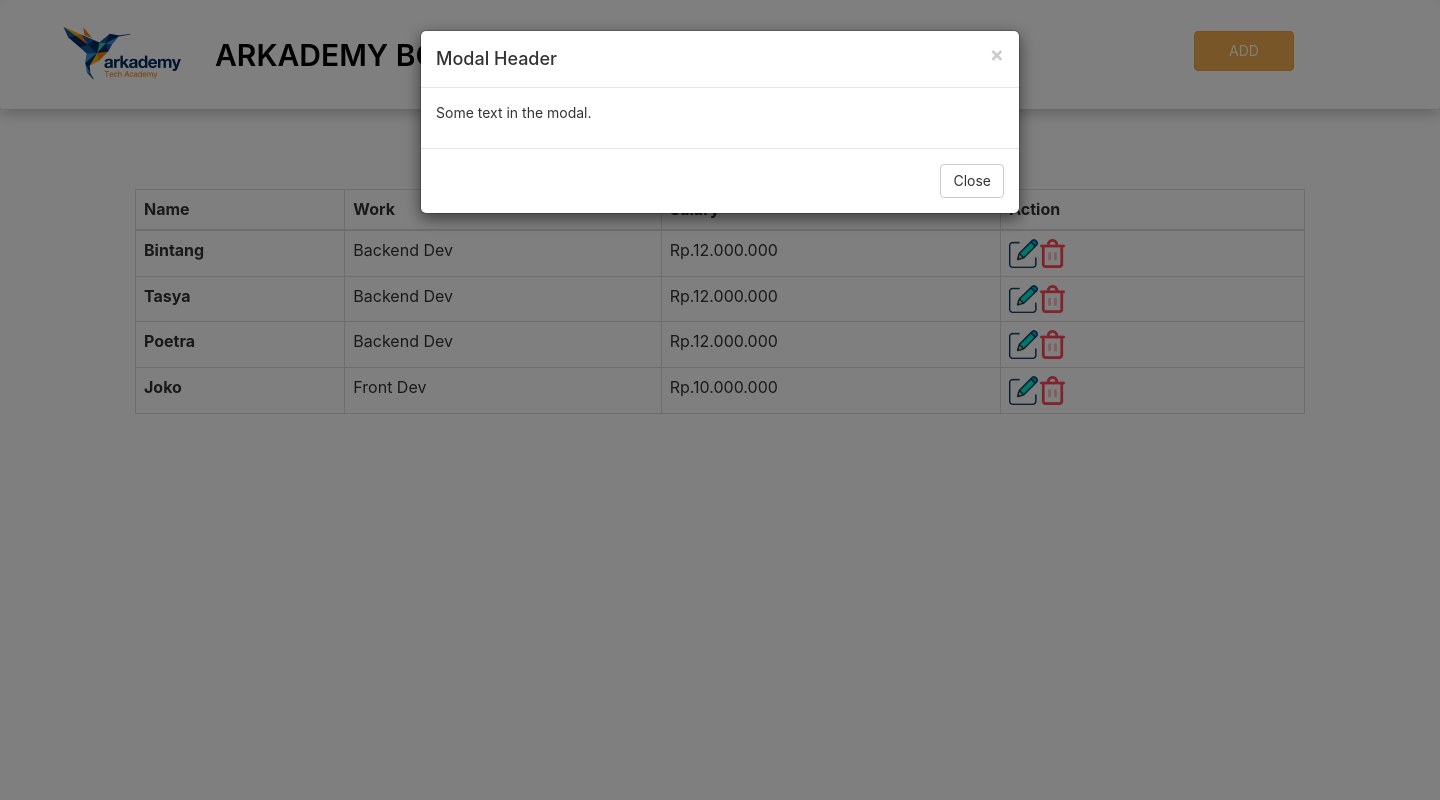
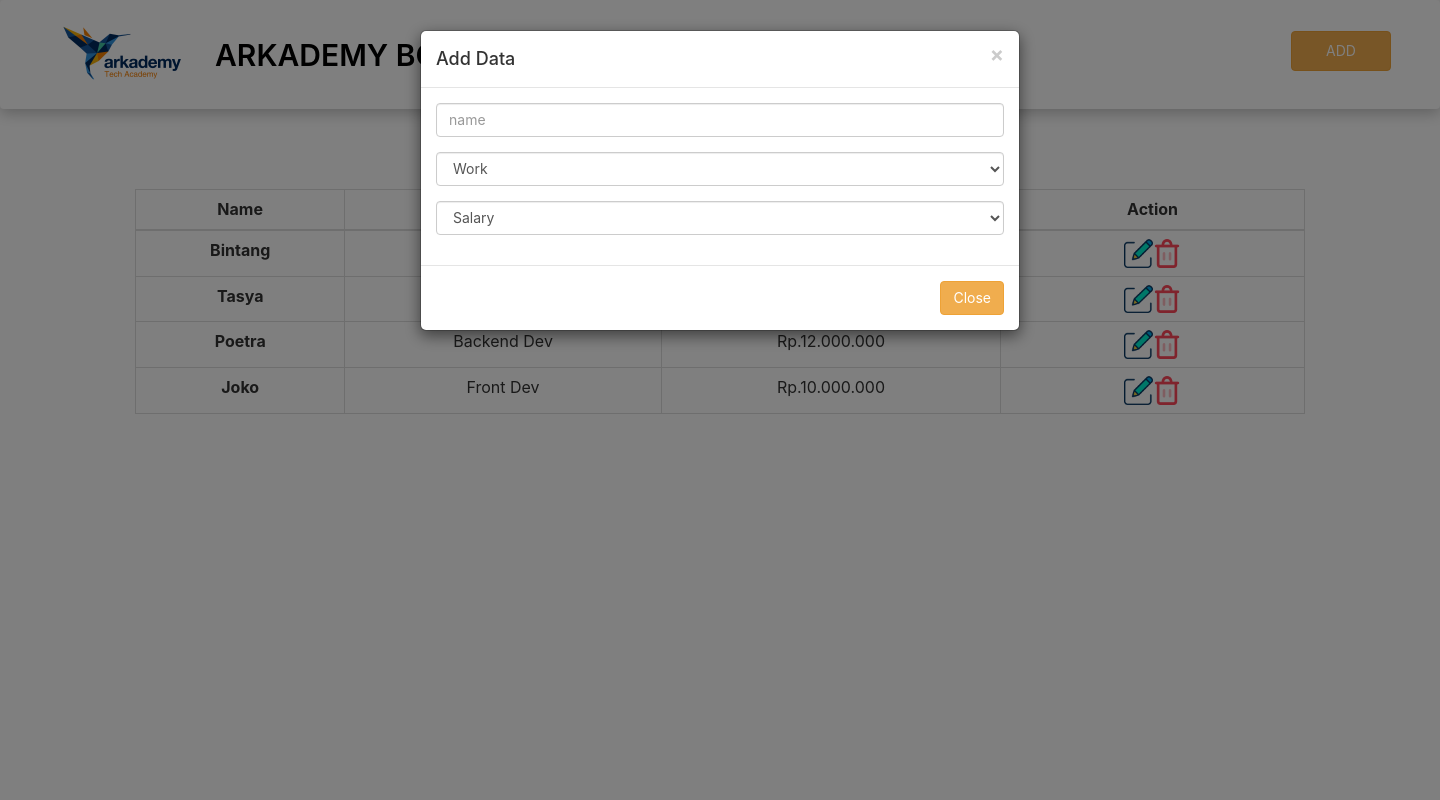
Before and after one commit to fandytic/BootcampArkademy, a PHP site: page /add.html in a window 1440 px wide, after a click on "ADD". Run offline with PHP 8.4, Linux system fonts and the light colour scheme.

Commit message:
new update

```diff
--- a/6b/add.html
+++ b/6b/add.html
@@ -1,5 +1,8 @@
 <html>
     <head>
+            <meta charset="utf-8">
+            <meta http-equiv="X-UA-Compatible" content="IE=edge">
+            <meta name="viewport" content="width=device-width, initial-scale=1">
         <title>Home</title>
         <link rel="stylesheet" href="css/style.css">
         <link rel="stylesheet" href="https://maxcdn.bootstrapcdn.com/bootstrap/3.4.0/css/bootstrap.min.css">
@@ -26,13 +29,32 @@
       <div class="modal-content">
         <div class="modal-header">
           <button type="button" class="close" data-dismiss="modal">&times;</button>
-          <h4 class="modal-title">Modal Header</h4>
+          <h4 class="modal-title">Add Data</h4>
         </div>
         <div class="modal-body">
-          <p>Some text in the modal.</p>
+                <div class="form-group">
+
+                        <input type="text" class="form-control" id="exampleFormControlInput1" placeholder="name">
+                      </div>
+                      <div class="form-group">
+
+                        <select class="form-control" id="exampleFormControlSelect1">
+                          <option>Work</option>
+                          <option>Front End</option>
+                          <option>Back End</option>
+                        </select>
+                      </div>
+                      <div class="form-group">
+
+                            <select class="form-control" id="exampleFormControlSelect1">
+                              <option>Salary</option>
+                              <option>Rp.12.000.000</option>
+                              <option>Rp.10.000.000</option>
+                            </select>
+                          </div>
         </div>
         <div class="modal-footer">
-          <button type="button" class="btn btn-default" data-dismiss="modal">Close</button>
+          <button type="button" class="btn btn-warning" data-dismiss="modal">Close</button>
         </div>
       </div>
 
@@ -48,10 +70,10 @@
                     <table class="table table-bordered">
                         <thead>
                             <tr>
-                                <th scope="col">Name</th>
-                                <th scope="col">Work</th>
-                                <th scope="col">Salary</th>
-                                <th scope="col">Action</th>
+                                <th>Name</th>
+                                <th>Work</th>
+                                <th>Salary</th>
+                                <th>Action</th>
                             </tr>
                         </thead>
                         <tbody>
@@ -74,7 +96,7 @@
                                 <td><img src="img/edit.png" width="10%"><img src="img/trash.png" width="10%"></td>
                             </tr>
                             <tr>
-                                <th scope="row">Joko</th>
+                                <th>Joko</th>
                                 <td>Front Dev</td>
                                 <td>Rp.10.000.000</td>
                                 <td><img src="img/edit.png" width="10%"><img src="img/trash.png" width="10%"></td>
--- a/6b/css/style.css
+++ b/6b/css/style.css
@@ -4,7 +4,7 @@
 }
 .navbar{
     position: absolute;
-    width: 1440px;
+    width: 100%;
     height: 109px;
     left: 0px;
     top: 0px;
@@ -31,7 +31,7 @@ color: #000000;
     position: absolute;
     width: 100px;
     height: 40px;
-    left: 1193px;
+    right: 48px;
     top: 30px;
 
     background: #F3AC13;
@@ -44,3 +44,7 @@ height: 106px;
 left: 48px;
 top: 0px;
 }
+.table,.table th,
+.table td {
+ text-align: center;
+}
```
